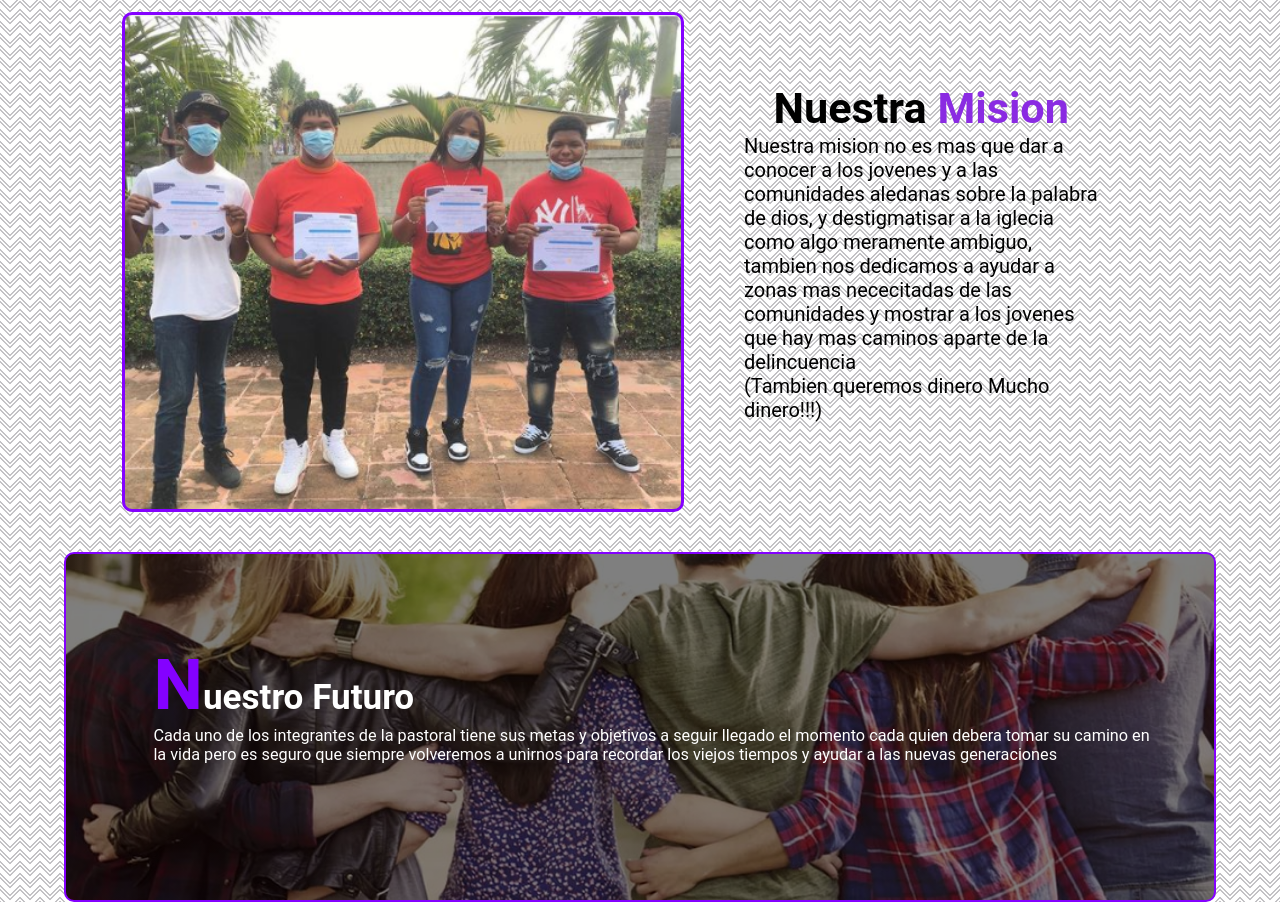
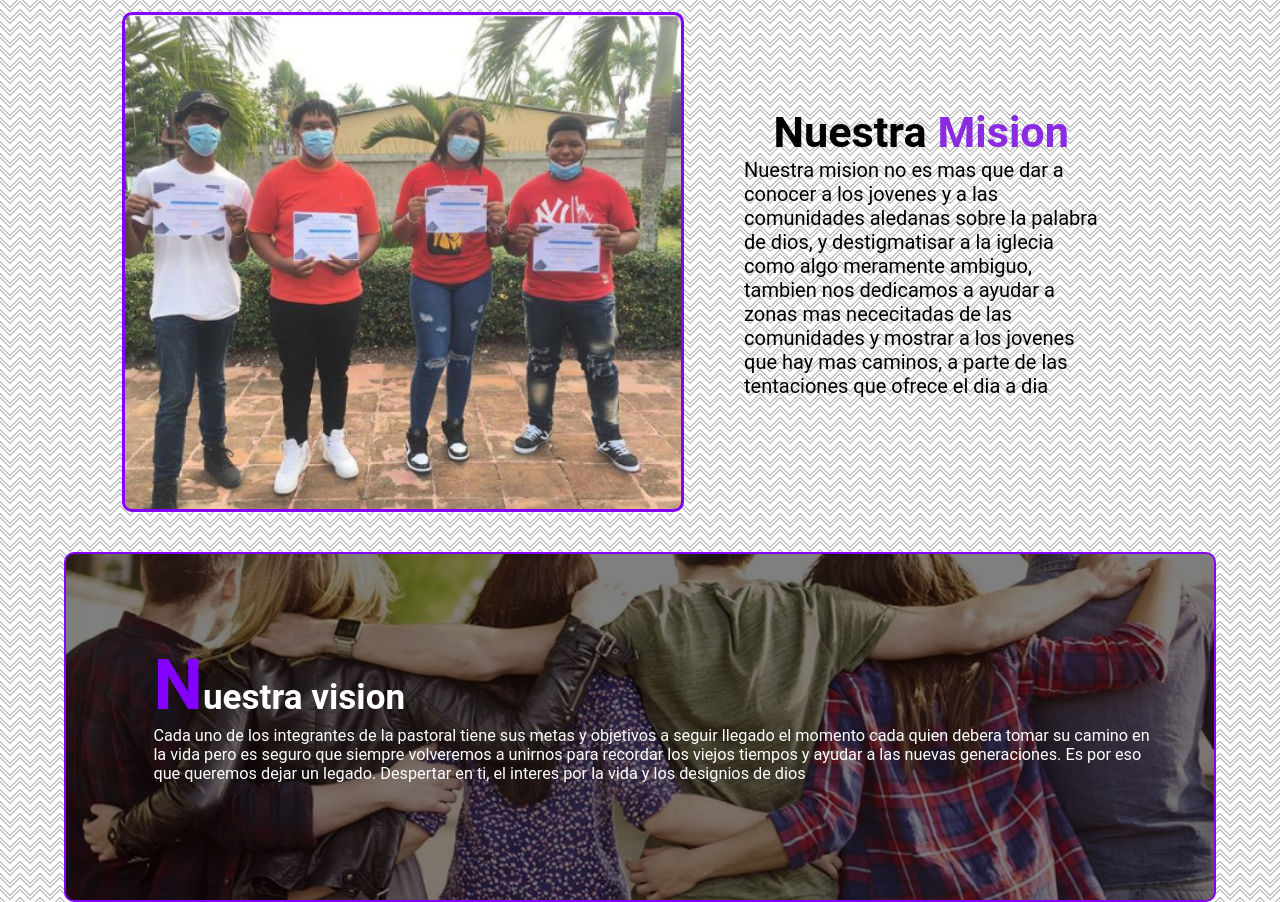
Before and after one commit to Andejy/pastoral-jupe, a plain HTML site: page index.html in a window 1280 px wide. Shown: the part 640-1542 px from the top of the page. Drawn offline with nearby package versions, Linux system fonts and the light colour scheme.

Commit message:
Update index.html

```diff
--- a/index.html
+++ b/index.html
@@ -32,7 +32,7 @@
 						<a href="#nuestra_mision"> Nuestra mision</a>
 					</li>
 					<li>
-						<a href="#Nuestro_futuro"> Nuestro futuro</a>
+						<a href="#Nuestro_futuro"> Nuestra Vision</a>
 
 					</li>
 
@@ -71,20 +71,19 @@
 						palabra de dios,
 						y destigmatisar a la iglecia como algo meramente ambiguo, tambien nos dedicamos a ayudar a zonas
 						mas nececitadas de las comunidades y mostrar a los
-						jovenes que hay mas caminos aparte de la delincuencia <br>(Tambien queremos dinero Mucho
-						dinero!!!) </p>
+						jovenes que hay mas caminos, a parte de las tentaciones que ofrece el dia a dia </p>
 
 		</section>
 
 		<section id="Nuestro_futuro">
 			<div class="container">
 				<h2>
-					Nuestro Futuro
+					Nuestra vision
 				</h2>
-				<p>Cada uno de los integrantes de la pastoral tiene sus metas y objetivos a seguir llegado el momento
+					<p>Cada uno de los integrantes de la pastoral tiene sus metas y objetivos a seguir llegado el momento
 					cada quien debera tomar su camino en la vida
 					pero es seguro que siempre volveremos a unirnos para recordar los viejos tiempos y ayudar a las
-					nuevas generaciones </p>
+					nuevas generaciones. Es por eso que queremos dejar un legado. Despertar en ti, el interes por la vida y los designios de dios </p>
 			</div>
 		</section>
 	</div>
```
